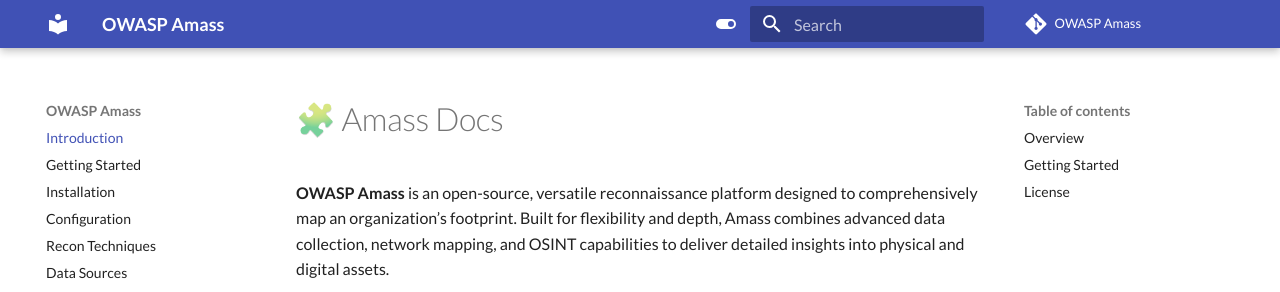
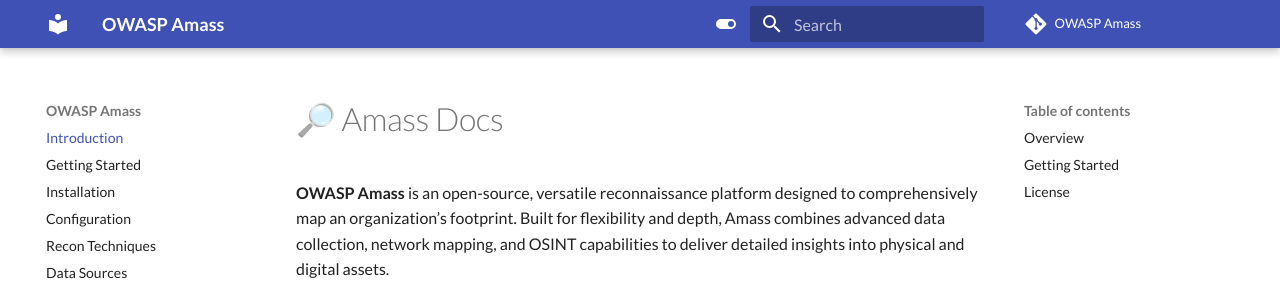
Before and after one commit to owasp-amass/docs, an MkDocs documentation site: the page built from docs/index.md, in a window 1280 px wide and 900 px high. Shown: the top 292 px of the window. Built offline with MkDocs 1.6.1 and Material for MkDocs 9.7.7, drawn with Linux system fonts in a browser that asks for light colours; comment, search, counter and statistics services are not loaded.

```diff
--- a/docs/index.md
+++ b/docs/index.md
@@ -1,4 +1,4 @@
-# 🧩 Amass Docs
+# 🔎 Amass Docs
 
 **OWASP Amass** is an open-source, versatile reconnaissance platform designed to comprehensively map an organization’s footprint. Built for flexibility and depth, Amass combines advanced data collection, network mapping, and OSINT capabilities to deliver detailed insights into physical and digital assets.
 
```
